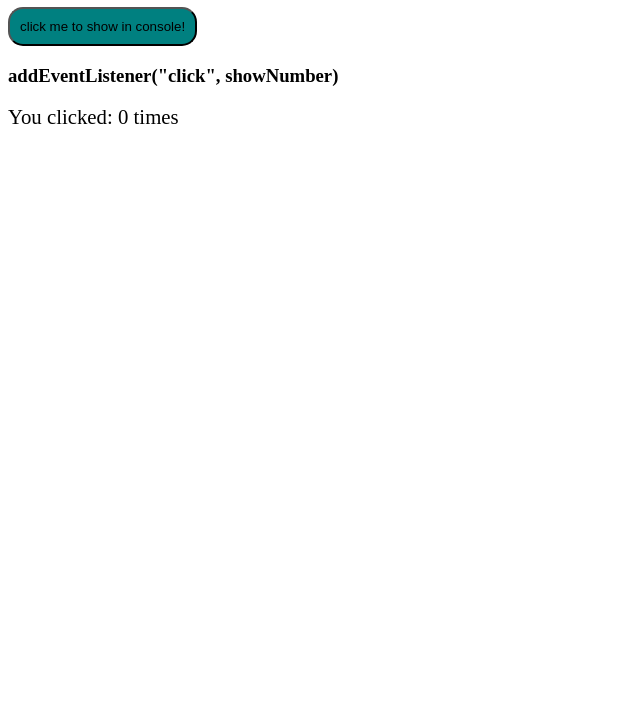
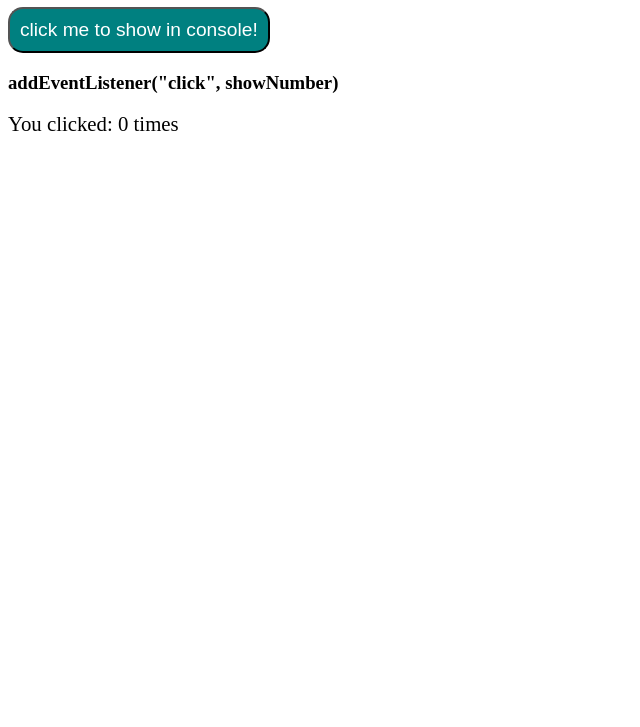
Before and after one commit to Iskarr/wdd330.github.io, a plain HTML site: page week03/events.html in a window 1280 px wide. Shown: the part 73-800 px from the top of the page, without its empty margins (0-640 px from the left). Drawn offline with Linux system fonts and the light colour scheme.

Commit message:
updated button slightly.

```diff
--- a/week03/events.html
+++ b/week03/events.html
@@ -13,6 +13,8 @@
         background-color: teal;
         padding: 10px;
         border-radius: 15px;
+        font-size: 1.2em;
+        color: #fff;
       }
     </style>
   </head>
```
